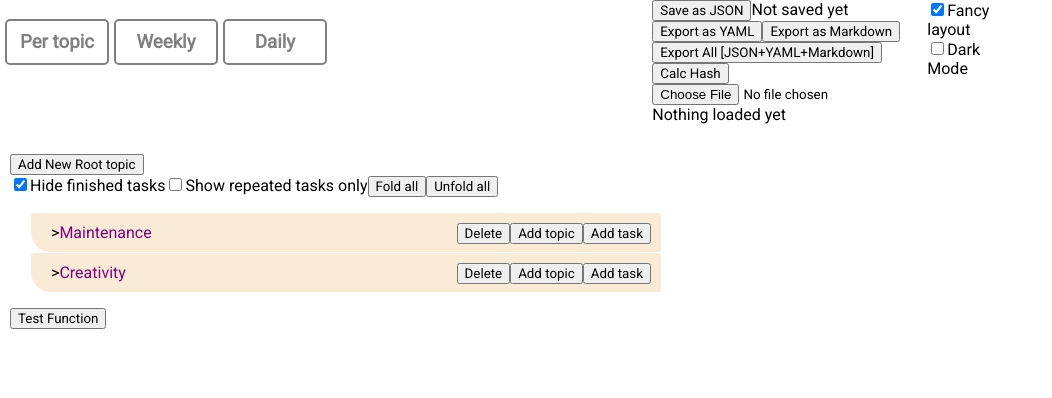
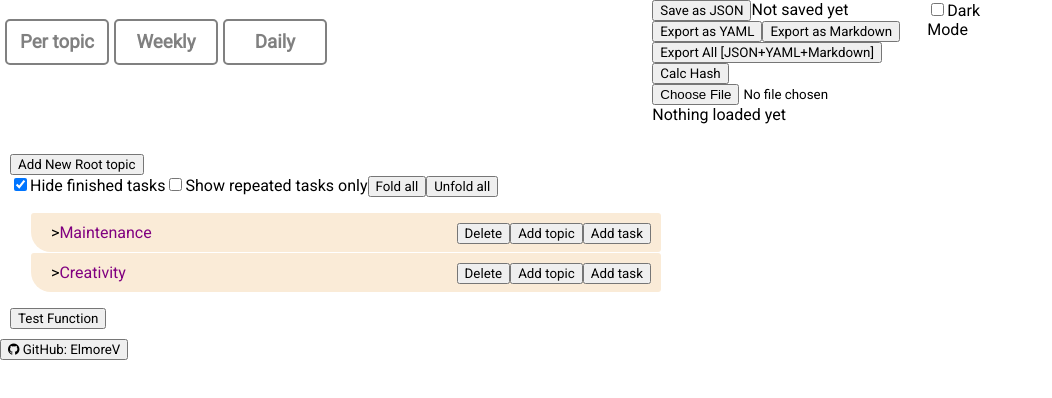
Before and after one commit to ElmoreV/TaskPlanner_javareact, a React (Create React App) app: page / in a window 1280 px wide. Shown: the top 398 px of the page, without its empty margins (0-1052 px from the left). Built offline with nearby package versions, Linux system fonts and the light colour scheme.

Commit message:
Remove minimal layout button and add github link

```diff
--- a/src/App.js
+++ b/src/App.js
@@ -75,8 +75,11 @@ function App() {
 
   return (
     <Theme darkMode={darkMode}>
+      <link rel="stylesheet" href="https://cdnjs.cloudflare.com/ajax/libs/font-awesome/4.7.0/css/font-awesome.min.css" />
+
       <div className="App">
         <div className="contents">
+
           <ImportExport
             tasks={tasks}
             topics={topics}
@@ -100,13 +103,13 @@ function App() {
           />}
           {view === VIEW_DAILY_PLANNING}
           <div classStr="settingsUI">
-            <label><input
+            {/* <label><input
               type="checkbox"
               name='MakeFancy'
               onChange={onMakeFancyChange}
               className="form-check-input"
               defaultChecked={fancy}
-            />Fancy layout</label><br />
+            />Fancy layout</label><br /> */}
             <label><input
               type="checkbox"
               name='DarkMode'
@@ -117,6 +120,8 @@ function App() {
           </div>
         </div>
       </div>
+      <a href="https://github.com/ElmoreV" target="_blank"><button> <i className="fa fa-github"></i> GitHub: ElmoreV</button></a>
+
     </Theme>
   );
 }
```
